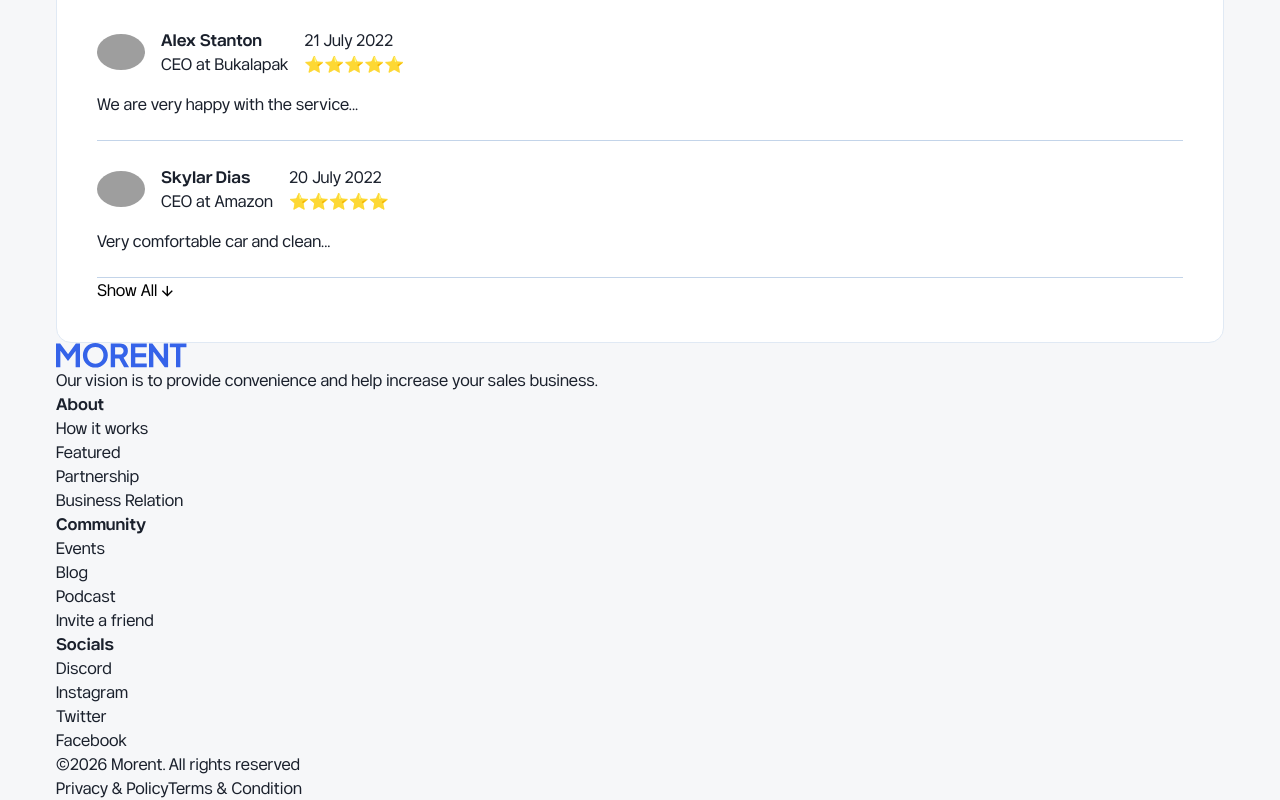
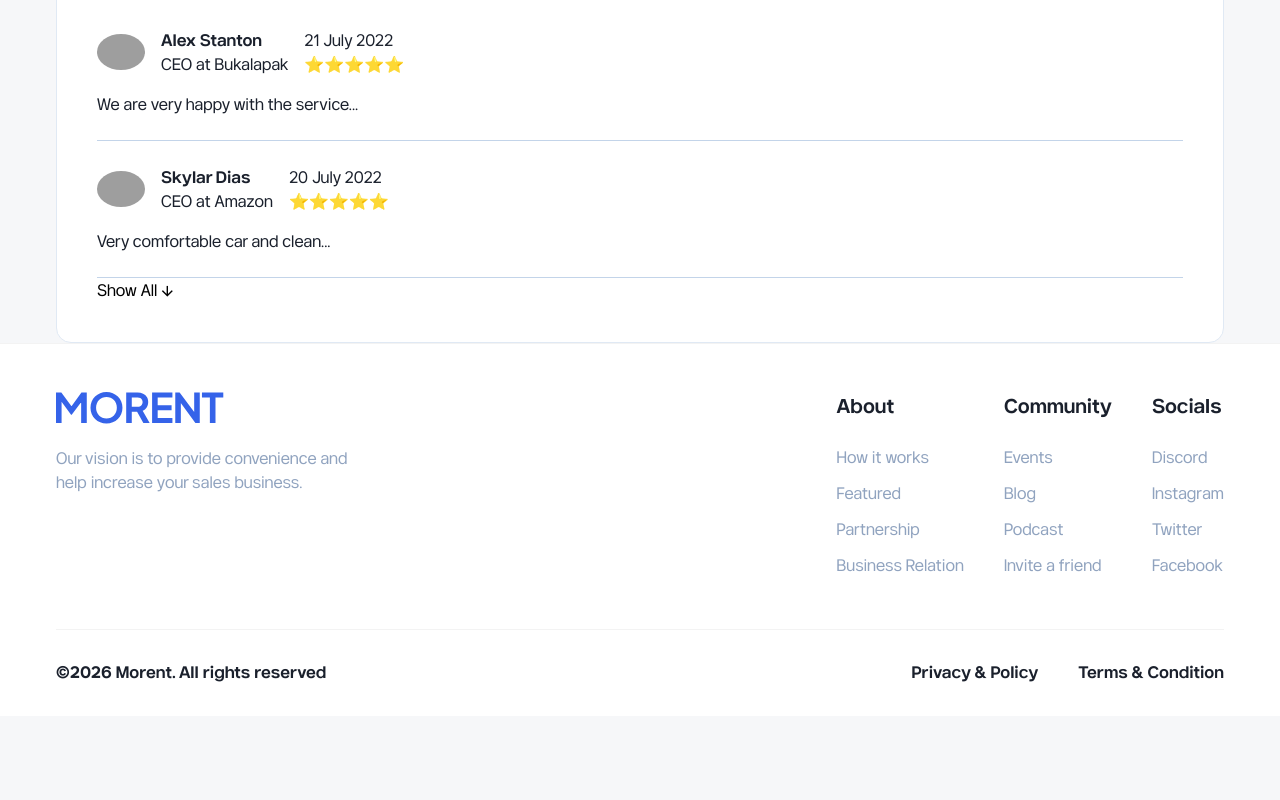
Before and after one commit to mehmetbacik/car-rental, a Nuxt app: page /cars/1 in a window 1280 px wide. Shown: the part 709-1509 px from the top of the page. After the commit the page ends 1425 px from the top, so only its background shows below. Built offline with nearby package versions, Linux system fonts and the light colour scheme; grey boxes are pictures that could not be loaded.

Commit message:
style: add footer stylesheet
Created footer.scss to define styles for the Footer component. Ensured consistent layout, spacing, and visual alignment with the overall design system while improving maintainability of footer-related styles.

```diff
--- /dev/null
+++ b/app/styles/layout/_footer.scss
@@ -0,0 +1,109 @@
+.footer {
+  background-color: $color-white;
+  padding-top: $spacing-unit * 12;
+  padding-bottom: $spacing-unit * 8;
+  border-top: 1px solid rgba(19, 19, 19, 0.05);
+
+  &__top {
+    display: flex;
+    justify-content: space-between;
+    flex-wrap: wrap;
+    gap: $spacing-unit * 10;
+    margin-bottom: $spacing-unit * 10;
+  }
+
+  &__brand {
+    max-width: 300px;
+    .logo {
+      display: inline-block;
+      margin-bottom: $spacing-unit * 4;
+      img {
+        height: 32px;
+      }
+    }
+    .description {
+      font-size: $font-size-base * 1;
+      line-height: 1.5;
+      color: $secondary-300;
+    }
+  }
+
+  &__nav {
+    display: flex;
+    gap: $spacing-unit * 10;
+    flex-wrap: wrap;
+
+    @media (max-width: 640px) {
+      width: 100%;
+      justify-content: space-between;
+      gap: $spacing-unit * 8;
+    }
+  }
+
+  .link-group {
+    &__title {
+      font-size: $font-size-base * 1.2;
+      font-weight: 600;
+      color: $secondary-500;
+      margin-bottom: $spacing-unit * 6;
+    }
+
+    &__list {
+      list-style: none;
+      padding: 0;
+      li {
+        margin-bottom: $spacing-unit * 3;
+        a {
+          text-decoration: none;
+          color: $secondary-300;
+          font-size: $font-size-base * 1;
+          transition: $transition-base;
+          &:hover {
+            color: $primary-neutral-palette-500;
+          }
+        }
+      }
+    }
+  }
+
+  &__bottom {
+    border-top: 1px solid rgba(19, 19, 19, 0.05);
+    padding-top: $spacing-unit * 7.5;
+    display: flex;
+    justify-content: space-between;
+    align-items: center;
+    flex-wrap: wrap-reverse;
+    gap: $spacing-unit * 5;
+
+    .copyright {
+      font-size: $font-size-base * 1;
+      font-weight: 600;
+      color: $secondary-500;
+    }
+
+    .legal-links {
+      display: flex;
+      gap: $spacing-unit * 10;
+      a {
+        text-decoration: none;
+        font-size: $font-size-base * 1;
+        font-weight: 600;
+        color: $secondary-500;
+        transition: $transition-base;
+        &:hover {
+          color: $primary-neutral-palette-500;
+        }
+      }
+    }
+
+    @media (max-width: 640px) {
+      flex-direction: column-reverse;
+      align-items: flex-start;
+      .legal-links {
+        width: 100%;
+        justify-content: space-between;
+        gap: 0;
+      }
+    }
+  }
+}
--- a/app/styles/main.scss
+++ b/app/styles/main.scss
@@ -19,6 +19,7 @@
 
 //Layout
 @import 'layout/header';
+@import 'layout/footer';
 
 //Shared
 @import 'shared/bookingCard';
```
